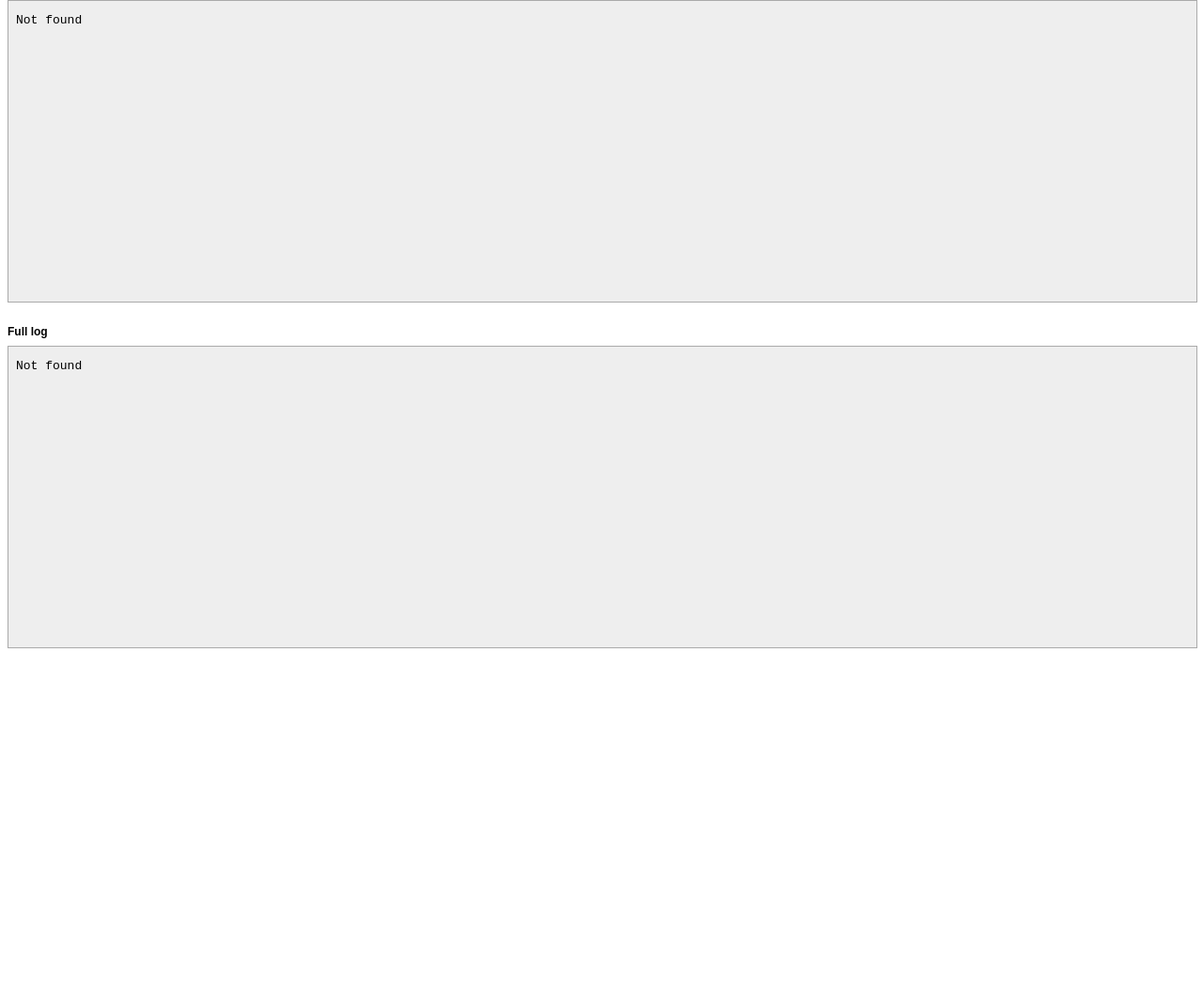
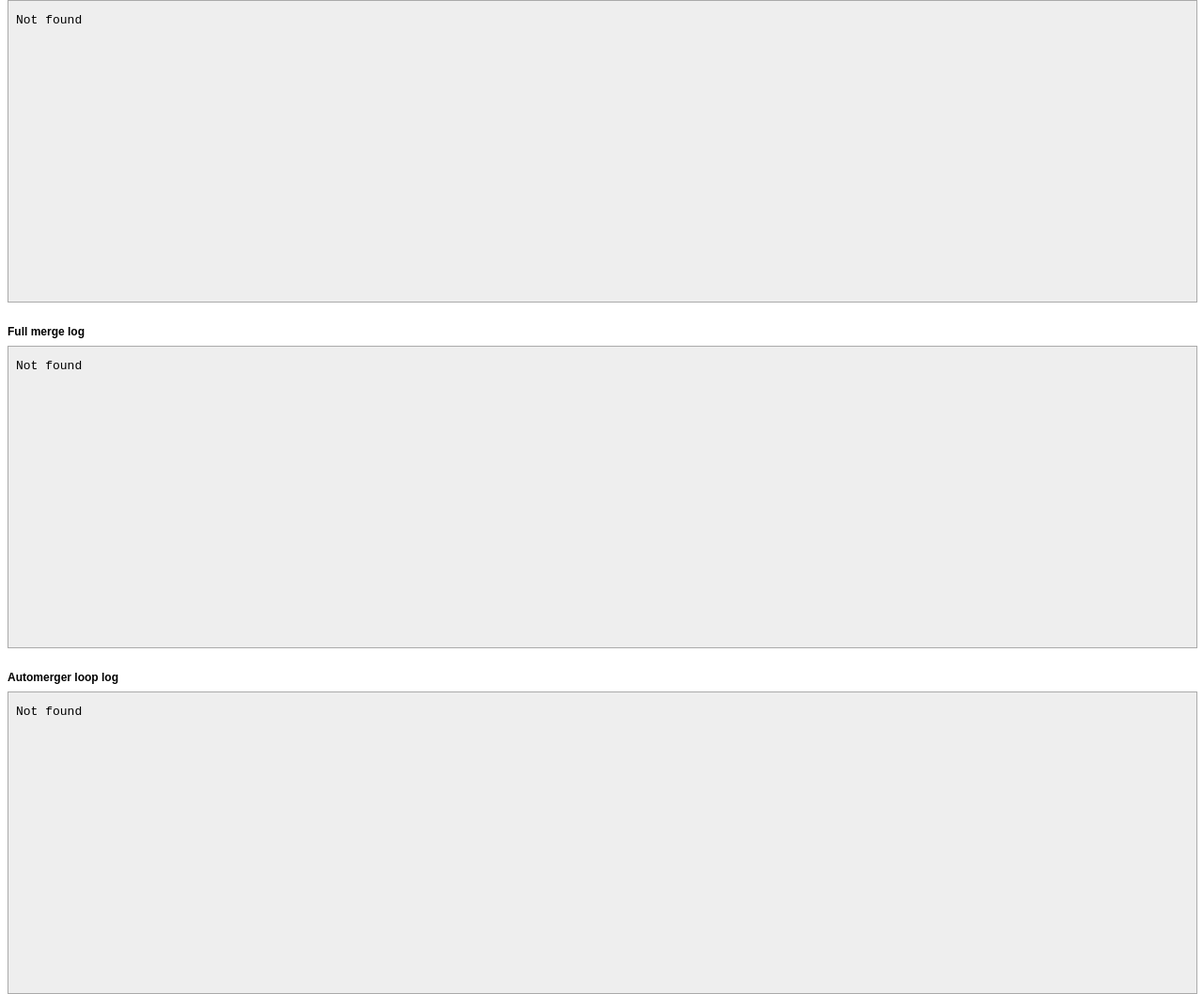
Before and after one commit to primiano/chrome-blink-automerger, a plain HTML site: page index.html in a window 1280 px wide. Shown: the part 46-1104 px from the top of the page at 94% size. Before the commit the page ends 832 px from the top, so only its background shows below. Drawn offline with Linux system fonts and the light colour scheme.

Commit message:
Add loop log to index.html

```diff
--- a/index.html
+++ b/index.html
@@ -10,8 +10,12 @@ iframe {width: 100%; border: 1px solid #aaa; background: #eee; }
 
 <h1>Last merge log</h1>
 <iframe style="height:40%" src="/automerger.log"></iframe>
-<h1>Full log</h1>
+
+<h1>Full merge log</h1>
 <iframe style="height:40%" src="/automerger-full.log"></iframe>
+
+<h1>Automerger loop log</h1>
+<iframe style="height:40%" src="/automerger-loop.log"></iframe>
 
 </body>
 </html>
```
